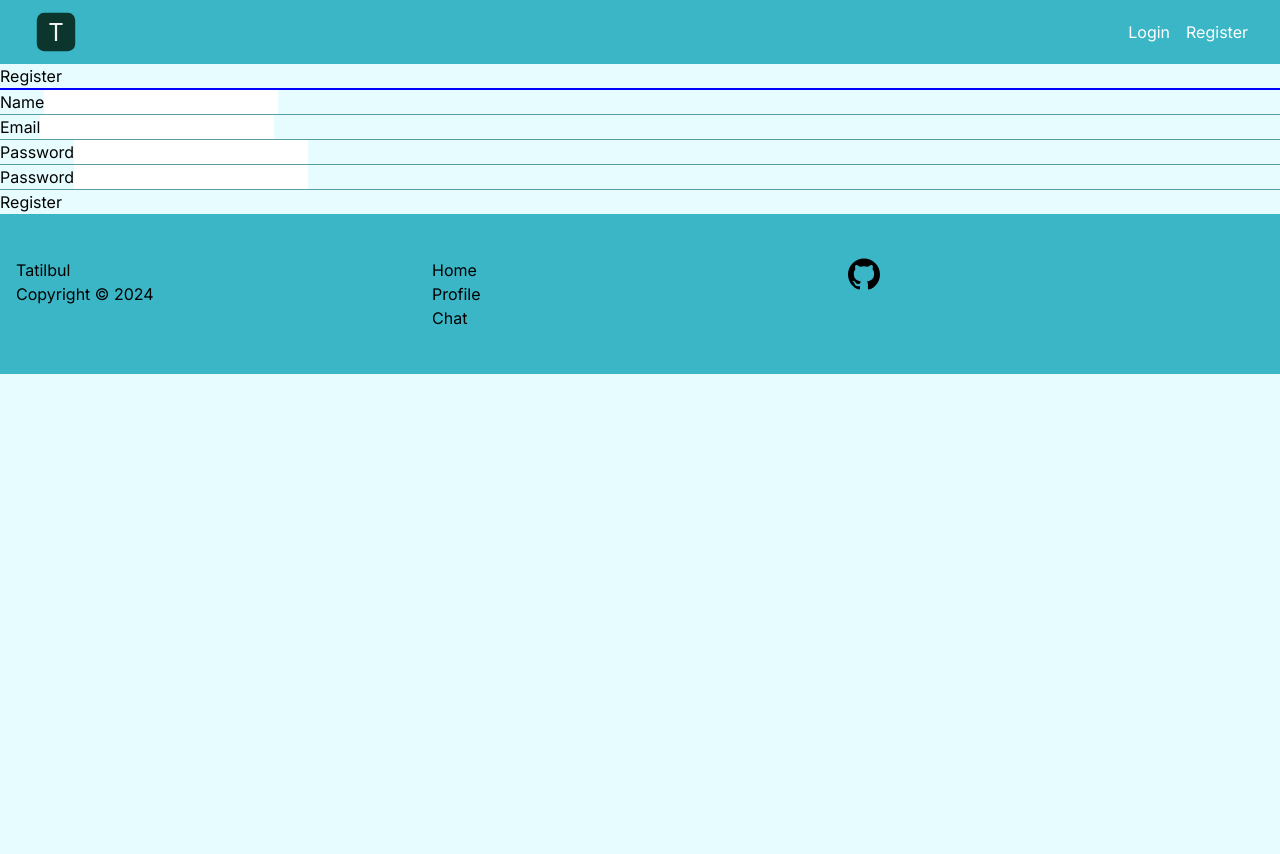
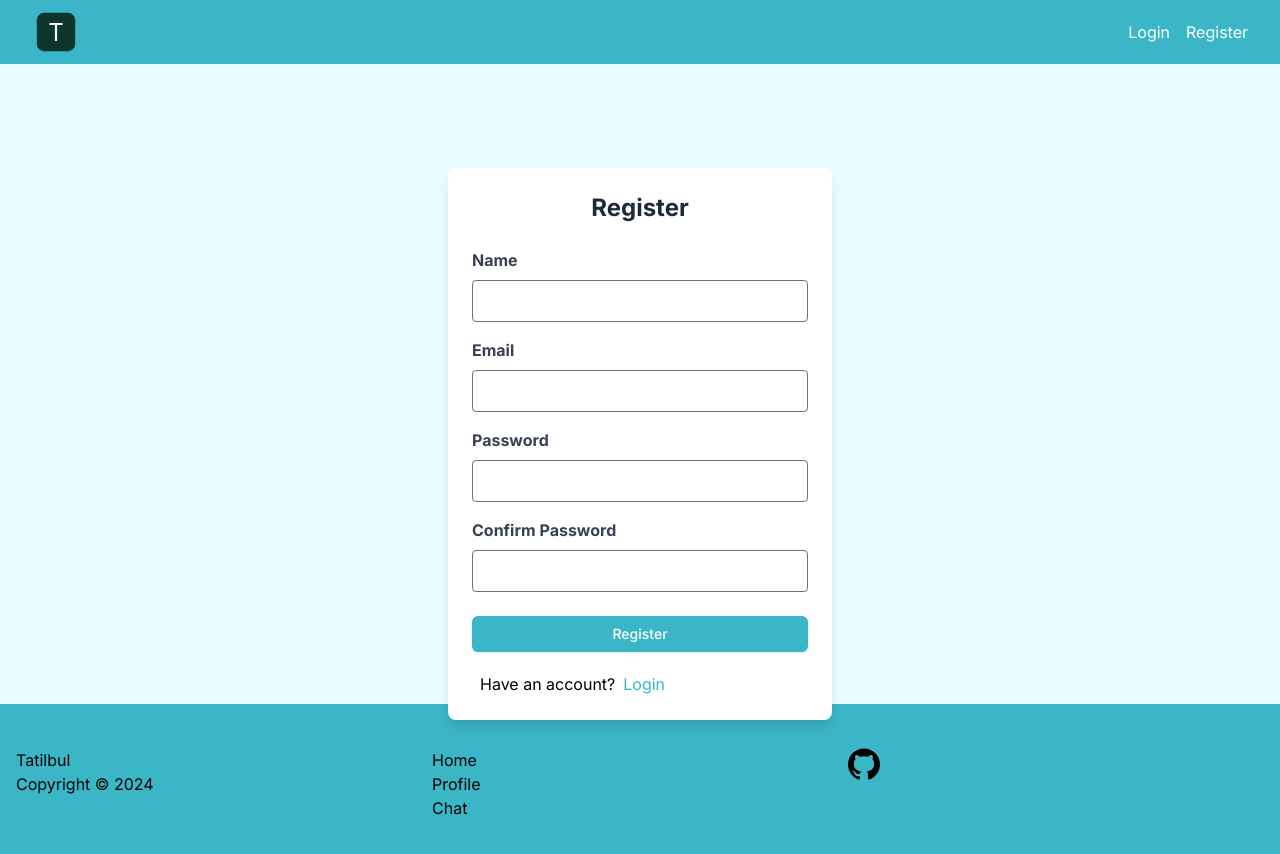
Before and after one commit to natrenakres/tatilbul, a Next.js app: page /register in a window 1280 px wide. Shown: the top 854 px of the page. Before the commit the page ends 800 px from the top, so only its background shows below. Built offline with nearby package versions, Linux system fonts and the light colour scheme; no server answers.

Commit message:
feature: add chat

```diff
--- /dev/null
+++ b/src/entities/chat/actions/chatWithTatilbul.ts
@@ -0,0 +1,43 @@
+"use server";
+
+import { v4 as uuid } from "uuid"
+import { ChatCohere } from "@langchain/cohere"
+import { START, END, MessagesAnnotation, StateGraph, MemorySaver } from "@langchain/langgraph"
+import { Message, Role} from "../model/index";
+import { BaseMessage } from "@langchain/core/messages";
+
+const llm = new ChatCohere({
+    apiKey: process.env.COHERE_API_KEY,
+});
+
+async function callModel(state: typeof MessagesAnnotation.State) {
+    const response = await llm.invoke(state.messages);
+
+    return {
+        messages: response
+    }
+}
+
+const workflow = new StateGraph(MessagesAnnotation)
+    .addNode("model", callModel)
+    .addEdge(START, "model")
+    .addEdge("model", END);
+
+const memory = new MemorySaver();
+const app = workflow.compile({ checkpointer: memory});
+
+const config = { configurable: { thread_id: uuid()} }
+
+
+
+export async function chatWithTatilbul(input: {  role: Role, content: string } ): Promise<Message> {
+    const output = await app.invoke({ messages: input}, config);
+
+    const message = output.messages[output.messages.length-1];
+
+    return {
+        id: message.id ?? uuid(),
+        role: 'assistant',
+        content: message.content.toLocaleString()
+    }
+}
--- /dev/null
+++ b/src/entities/chat/index.ts
@@ -0,0 +1 @@
+export { chatWithTatilbul } from "./actions/chatWithTatilbul";
--- /dev/null
+++ b/src/entities/chat/model/index.ts
@@ -0,0 +1,16 @@
+
+export type Role = 'user' | 'assistant';
+
+export type Message = {
+    id: string;
+    role: Role;
+    content: string;
+}
+
+export interface ChatWindowProps {
+    messages: Message[];
+}
+
+export interface MessageInputProps {
+    onSend: (text: string) => void;
+  }
--- /dev/null
+++ b/src/entities/chat/ui/chat-window.tsx
@@ -0,0 +1,28 @@
+import { ChatWindowProps } from "../model";
+
+
+export function ChatWindow({ messages }: ChatWindowProps) {
+
+
+    return (
+        <div className="chat-window bg-gray-100 p-4 rounded-md h-96 overflow-y-scroll">
+            {
+                messages.map(message => (
+                    <div key={message.id}
+                        className={`message mb-2 p-2 rounded-md ${
+                            message.role === 'user'
+                            ? 'bg-primary text-primary-foreground'
+                            : 'bg-gray-300 text-black self-start'
+                        }`}
+                    >
+                        {message.content}
+                    </div>
+                ))
+            }
+
+        </div>
+    )
+
+
+
+}
--- /dev/null
+++ b/src/entities/chat/ui/message-input.tsx
@@ -0,0 +1,34 @@
+import { useState } from "react";
+import { MessageInputProps } from "../model";
+
+
+export function MessageInput({ onSend }: MessageInputProps) {
+    const [input, setInput] = useState('');
+
+    function handleSend() {
+        if(input.trim()) {
+            onSend(input.trim());
+            setInput('');
+        }
+    }
+
+
+    return (
+        <div className="message-input flex items-center space-x-2 mt-4">
+            <input
+                type="text"
+                className="flex-1 p-2 border border-gray-300 rounded-md"
+                value={input}
+                onChange={(e) => setInput(e.target.value)}
+                placeholder="Type your message..."
+                />
+            <button
+                onClick={handleSend}
+                className="p-2 bg-primary text-primary-foreground rounded-md hover:border-secondary">
+                Send
+            </button>
+
+
+        </div>
+    )
+}
--- /dev/null
+++ b/src/entities/chat/ui/the-chat.tsx
@@ -0,0 +1,61 @@
+'use client';
+
+import { useState } from 'react';
+import { ChatWindow } from './chat-window';
+import { MessageInput } from './message-input';
+import { Message } from '../model';
+import { chatWithTatilbul } from '../actions/chatWithTatilbul';
+
+export function TheChat() {
+  const [messages, setMessages] = useState<Message[]>([]);
+
+  async function handleSend(text: string) {
+    const userMessage: Message = {
+      id: `${Date.now()}-user`,
+      role: 'user',
+      content: text,
+    };
+
+    try {
+      const botMessage = await chatWithTatilbul({
+        role: userMessage.role,
+        content: userMessage.content,
+      });
+
+      setMessages((prev) => [
+        ...prev,
+        {
+          id: `${Date.now()}-typing`,
+          role: 'assistant',
+          content: 'Typing...',
+        },
+      ]);
+
+      setMessages((prev) => [
+        ...prev,
+        {
+          id: botMessage.id!,
+          role: 'assistant',
+          content: botMessage.content.toString(),
+        },
+      ]);
+    } catch (error: unknown) {
+      console.error('Error fetching bot response:', error);
+      setMessages((prev) => [
+        ...prev,
+        {
+          id: `${Date.now()}-error`,
+          role: 'assistant',
+          content: 'Something went wrong. Please try again.',
+        },
+      ]);
+    }
+  }
+
+  return (
+    <div className='chat bg-white p-4 shadow-md rounded-md max-w-lg mx-auto'>
+      <ChatWindow messages={messages} />
+      <MessageInput onSend={handleSend} />
+    </div>
+  );
+}
--- a/src/screens/chat/ui/chat-screen.tsx
+++ b/src/screens/chat/ui/chat-screen.tsx
@@ -1,11 +1,15 @@
+import { TheChat } from "@/src/entities/chat/ui/the-chat";
 
 
+export async function ChatScreen() {
 
-export function ChatScreen() {
 
 
 
     return (
-        <h1>Chat with AI</h1>
+        <main className="h-[80vh]">
+            <h1>Chat with AI</h1>
+            <TheChat />
+        </main>
     )
 }
--- a/src/screens/home/ui/home-screen.tsx
+++ b/src/screens/home/ui/home-screen.tsx
@@ -27,9 +27,11 @@ export async function HomeScreen() {
               >
                 Read More
               </Button>
-              <Button className='bg-foreground hover:bg-foreground'>
-                <Link href="/chat">Start</Link>
-              </Button>
+                <Link href="/chat">
+                  <Button className='bg-foreground hover:bg-foreground'>
+                    Start
+                  </Button>
+                </Link>
             </div>
           </div>
           <div className='relative top-[60px] h-[350px] w-[400px] p-[40px] z-50 justify-end'>
--- a/src/screens/login/ui/login-screen.tsx
+++ b/src/screens/login/ui/login-screen.tsx
@@ -64,12 +64,12 @@ export function LoginScreen() {
               <Button type='submit' className="w-full">
                 Login
               </Button>
-              <div>
-                No account?
-                <Link href='/register'>
+              <p>
+                <span className='px-2'>No account?</span>
+                <Link className='text-primary' href='/register'>
                   Register
                 </Link>
-              </div>
+              </p>
             </div>
           </form>
         </div>
--- a/src/screens/register/ui/register-screen.tsx
+++ b/src/screens/register/ui/register-screen.tsx
@@ -3,6 +3,8 @@
 import { useActionState, useEffect } from "react"
 import { createUser } from "../actions/createUser"
 import { useRouter } from "next/navigation";
+import { Button } from "@/src/shared/ui/button";
+import Link from "next/link";
 
 
 export function RegisterScreen() {
@@ -18,27 +20,81 @@ export function RegisterScreen() {
     }, [state])
 
     return (
-        <section>
-            <h1>Register</h1>
-            <hr style={{border: 'solid 1px blue'}} />
-            <form action={action}>
-                <label htmlFor="name">Name</label>
-                <input type="text" name="name" id="name" required />
-                <hr />
-                <label htmlFor="email">Email</label>
-                <input type="email" name="email" id="email" required />
-                <hr />
-                <label htmlFor="password">Password</label>
-                <input type="password" name="password" id="password" required />
-                <hr />
-                <label htmlFor="confirm-password">Password</label>
-                <input type="password" name="confirm-password" id="confirm-password" required />
-                <hr />
-                {
-                    state.error && <p>{state.error}</p>
-                }
-                <button>Register</button>
-            </form>
-        </section>
+
+    <main className="mx-auto max-w-7xl h-[80vh] px-4 py-6 sm:px-6 lg:px-8">
+    <div className="flex items-center justify-center">
+      <div className="bg-white shadow-lg rounded-lg p-6 w-full max-w-sm mt-20">
+        <form action={action}>
+          <h2 className="text-2xl font-bold text-center text-gray-800 mb-6">
+            Register
+          </h2>
+
+          <div className="mb-4">
+            <label htmlFor="name" className="block text-gray-700 font-bold mb-2"
+              >Name</label
+            >
+            <input
+              type="text"
+              id="name"
+              name="name"
+              className="border rounded w-full py-2 px-3"
+              required
+            />
+          </div>
+
+          <div className="mb-4">
+            <label htmlFor="email" className="block text-gray-700 font-bold mb-2"
+              >Email</label
+            >
+            <input
+              type="email"
+              id="email"
+              name="email"
+              className="border rounded w-full py-2 px-3"
+              required
+            />
+          </div>
+
+          <div className="mb-4">
+            <label htmlFor="password" className="block text-gray-700 font-bold mb-2"
+              >Password</label
+            >
+            <input
+              type="password"
+              id="password"
+              name="password"
+              className="border rounded w-full py-2 px-3"
+              required
+            />
+          </div>
+
+          <div className="mb-6">
+            <label
+              htmlFor="confirm-password"
+              className="block text-gray-700 font-bold mb-2"
+              >Confirm Password</label
+            >
+            <input
+              type="password"
+              id="confirm-password"
+              name="confirm-password"
+              className="border rounded w-full py-2 px-3"
+              required
+            />
+          </div>
+
+          <div className="flex flex-col gap-5">
+            <Button type="submit">
+              Register
+            </Button>
+            <p>
+              <span className="px-2">Have an account?</span>
+              <Link className="text-primary" href="/login">Login</Link>
+            </p>
+          </div>
+        </form>
+      </div>
+    </div>
+  </main>
     )
 }
--- a/tailwind.config.ts
+++ b/tailwind.config.ts
@@ -1,4 +1,6 @@
 import type { Config } from "tailwindcss";
+import Animate from "tailwindcss-animate";
+import TailwindForms from "@tailwindcss/forms";
 
 export default {
     darkMode: ["class"],
@@ -65,5 +67,8 @@ export default {
   		}
   	}
   },
-  plugins: [require("tailwindcss-animate")],
+  plugins: [
+	Animate,
+	TailwindForms
+],
 } satisfies Config;
```
Also changed, not shown: package.json (+8 -1 lines), 1 other file (tests, documents, lock files or other folders).
